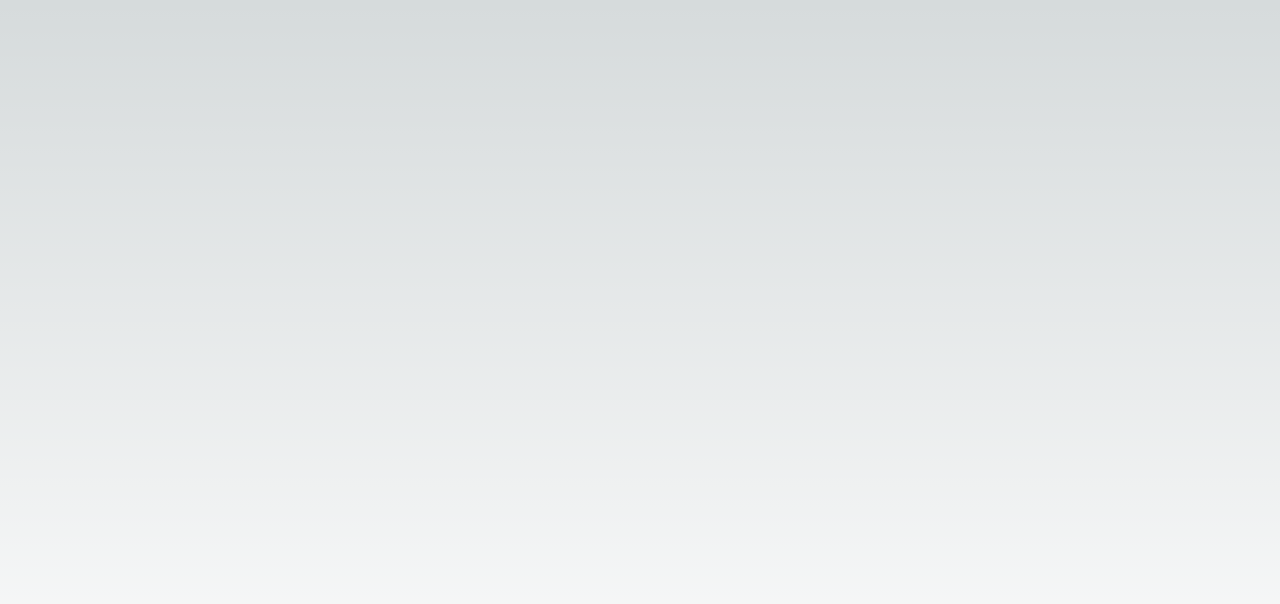
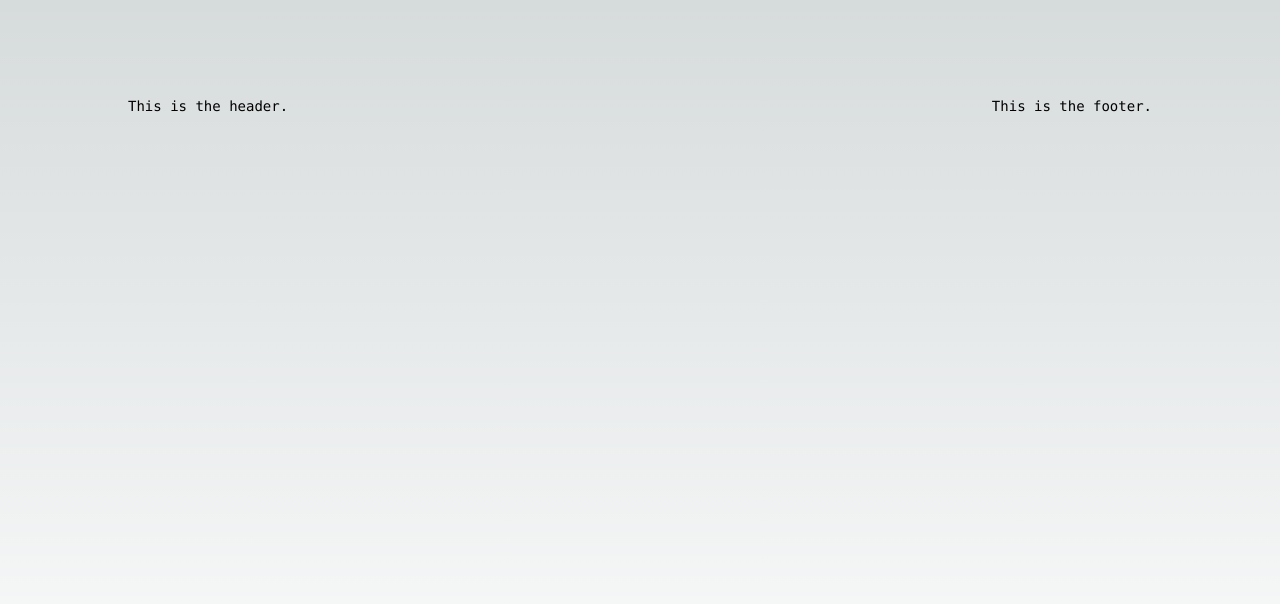
Before and after one commit to Gitalexzhong/personal-website, a Next.js app: page / in a window 1280 px wide. Shown: the top 604 px of the page. Built offline with nearby package versions, Linux system fonts and the light colour scheme.

Commit message:
Added base layout

```diff
--- /dev/null
+++ b/app/Footer.tsx
@@ -0,0 +1,8 @@
+// components/Footer.tsx
+import React from 'react';
+
+const Footer: React.FC = () => {
+  return <footer>This is the footer.</footer>;
+};
+
+export default Footer;
--- /dev/null
+++ b/app/Header.tsx
@@ -0,0 +1,7 @@
+import React from 'react';
+
+const Header: React.FC = () => {
+  return <header>This is the header.</header>;
+};
+
+export default Header;
--- a/app/page.tsx
+++ b/app/page.tsx
@@ -1,114 +1,19 @@
-import Image from 'next/image'
+import { ReactNode } from 'react';
+import Header from './Header';
+import Footer from './Footer';
+
+interface LayoutProps {
+  children: ReactNode;
+}
 
 export default function Home() {
   return (
     <main className="flex min-h-screen flex-col items-center justify-between p-24">
       <div className="z-10 max-w-5xl w-full items-center justify-between font-mono text-sm lg:flex">
-
-        {/* <p className="fixed left-0 top-0 flex w-full justify-center border-b border-gray-300 bg-gradient-to-b from-zinc-200 pb-6 pt-8 backdrop-blur-2xl dark:border-neutral-800 dark:bg-zinc-800/30 dark:from-inherit lg:static lg:w-auto  lg:rounded-xl lg:border lg:bg-gray-200 lg:p-4 lg:dark:bg-zinc-800/30">
-          Get started by editing&nbsp;
-          <code className="font-mono font-bold">app/page.tsx</code>
-        </p>
-        <div className="fixed bottom-0 left-0 flex h-48 w-full items-end justify-center bg-gradient-to-t from-white via-white dark:from-black dark:via-black lg:static lg:h-auto lg:w-auto lg:bg-none">
-          <a
-            className="pointer-events-none flex place-items-center gap-2 p-8 lg:pointer-events-auto lg:p-0"
-            href="https://vercel.com?utm_source=create-next-app&utm_medium=appdir-template&utm_campaign=create-next-app"
-            target="_blank"
-            rel="noopener noreferrer"
-          >
-            By{' '}
-            <Image
-              src="/vercel.svg"
-              alt="Vercel Logo"
-              className="dark:invert"
-              width={100}
-              height={24}
-              priority
-            />
-          </a>
-        </div>
-      </div>
-
-      <div className="relative flex place-items-center before:absolute before:h-[300px] before:w-[480px] before:-translate-x-1/2 before:rounded-full before:bg-gradient-radial before:from-white before:to-transparent before:blur-2xl before:content-[''] after:absolute after:-z-20 after:h-[180px] after:w-[240px] after:translate-x-1/3 after:bg-gradient-conic after:from-sky-200 after:via-blue-200 after:blur-2xl after:content-[''] before:dark:bg-gradient-to-br before:dark:from-transparent before:dark:to-blue-700 before:dark:opacity-10 after:dark:from-sky-900 after:dark:via-[#0141ff] after:dark:opacity-40 before:lg:h-[360px] z-[-1]">
-        <Image
-          className="relative dark:drop-shadow-[0_0_0.3rem_#ffffff70] dark:invert"
-          src="/next.svg"
-          alt="Next.js Logo"
-          width={180}
-          height={37}
-          priority
-        />
-      </div>
-
-      <div className="mb-32 grid text-center lg:max-w-5xl lg:w-full lg:mb-0 lg:grid-cols-4 lg:text-left">
-        <a
-          href="https://nextjs.org/docs?utm_source=create-next-app&utm_medium=appdir-template&utm_campaign=create-next-app"
-          className="group rounded-lg border border-transparent px-5 py-4 transition-colors hover:border-gray-300 hover:bg-gray-100 hover:dark:border-neutral-700 hover:dark:bg-neutral-800/30"
-          target="_blank"
-          rel="noopener noreferrer"
-        >
-          <h2 className={`mb-3 text-2xl font-semibold`}>
-            Docs{' '}
-            <span className="inline-block transition-transform group-hover:translate-x-1 motion-reduce:transform-none">
-              -&gt;
-            </span>
-          </h2>
-          <p className={`m-0 max-w-[30ch] text-sm opacity-50`}>
-            Find in-depth information about Next.js features and API.
-          </p>
-        </a>
-
-        <a
-          href="https://nextjs.org/learn?utm_source=create-next-app&utm_medium=appdir-template-tw&utm_campaign=create-next-app"
-          className="group rounded-lg border border-transparent px-5 py-4 transition-colors hover:border-gray-300 hover:bg-gray-100 hover:dark:border-neutral-700 hover:dark:bg-neutral-800/30"
-          target="_blank"
-          rel="noopener noreferrer"
-        >
-          <h2 className={`mb-3 text-2xl font-semibold`}>
-            Learn{' '}
-            <span className="inline-block transition-transform group-hover:translate-x-1 motion-reduce:transform-none">
-              -&gt;
-            </span>
-          </h2>
-          <p className={`m-0 max-w-[30ch] text-sm opacity-50`}>
-            Learn about Next.js in an interactive course with&nbsp;quizzes!
-          </p>
-        </a>
-
-        <a
-          href="https://vercel.com/templates?framework=next.js&utm_source=create-next-app&utm_medium=appdir-template&utm_campaign=create-next-app"
-          className="group rounded-lg border border-transparent px-5 py-4 transition-colors hover:border-gray-300 hover:bg-gray-100 hover:dark:border-neutral-700 hover:dark:bg-neutral-800/30"
-          target="_blank"
-          rel="noopener noreferrer"
-        >
-          <h2 className={`mb-3 text-2xl font-semibold`}>
-            Templates{' '}
-            <span className="inline-block transition-transform group-hover:translate-x-1 motion-reduce:transform-none">
-              -&gt;
-            </span>
-          </h2>
-          <p className={`m-0 max-w-[30ch] text-sm opacity-50`}>
-            Explore starter templates for Next.js.
-          </p>
-        </a>
-
-        <a
-          href="https://vercel.com/new?utm_source=create-next-app&utm_medium=appdir-template&utm_campaign=create-next-app"
-          className="group rounded-lg border border-transparent px-5 py-4 transition-colors hover:border-gray-300 hover:bg-gray-100 hover:dark:border-neutral-700 hover:dark:bg-neutral-800/30"
-          target="_blank"
-          rel="noopener noreferrer"
-        >
-          <h2 className={`mb-3 text-2xl font-semibold`}>
-            Deploy{' '}
-            <span className="inline-block transition-transform group-hover:translate-x-1 motion-reduce:transform-none">
-              -&gt;
-            </span>
-          </h2>
-          <p className={`m-0 max-w-[30ch] text-sm opacity-50`}>
-            Instantly deploy your Next.js site to a shareable URL with Vercel.
-          </p>
-        </a> */}
+        <Header />
+        {/* {children} */}
+        <Footer />
       </div>
     </main>
-  )
+  );
 }
```
